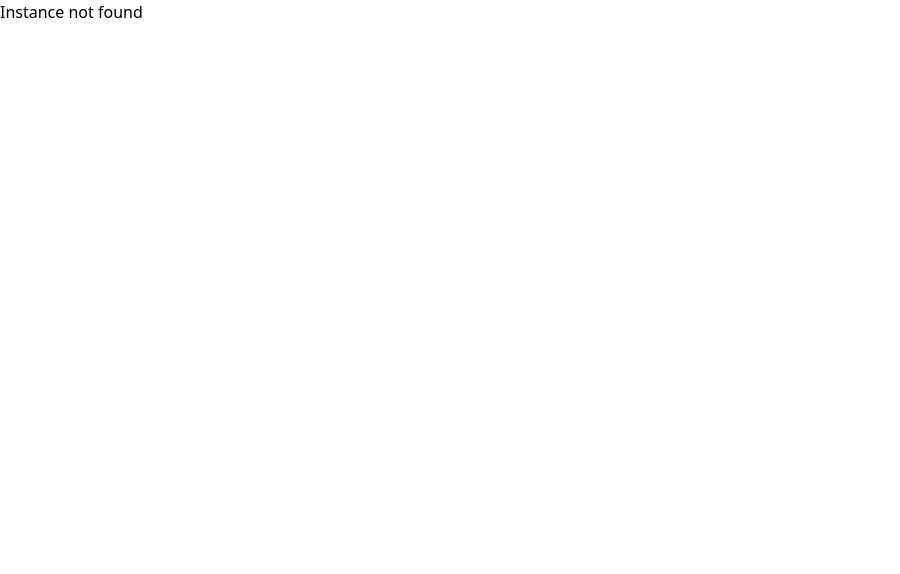
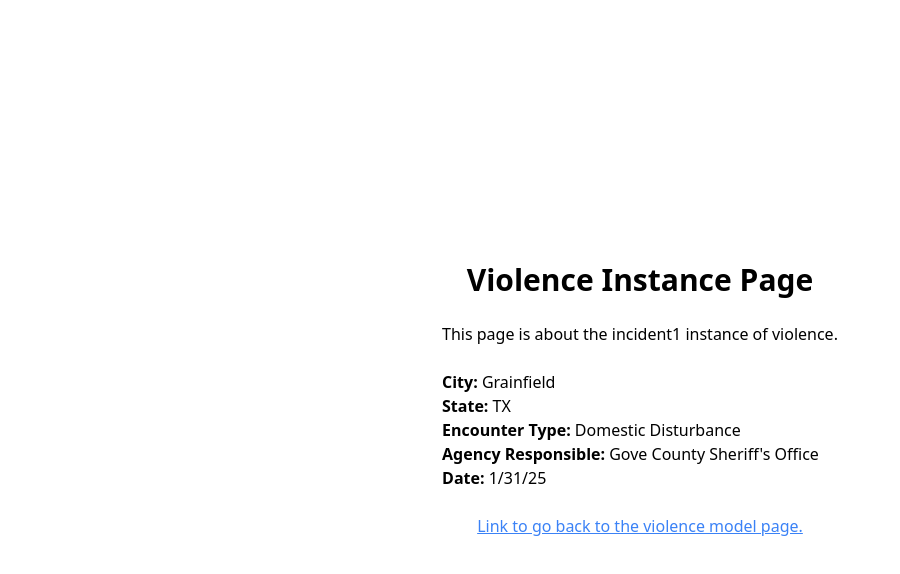
Before and after one commit to gordonworldlee/PoliceIncidents, a Next.js app in the folder justice-watch-frontend/: page /violence/incident1 in a window 1280 px wide. Before the commit this address had no page. Shown: the top 574 px of the page, without its empty margins (0-900 px from the left). Built offline with nearby package versions, Linux system fonts and the light colour scheme.

Commit message:
fixing page

```diff
--- a/justice-watch-frontend/app/violence/[violenceId]/page.tsx
+++ b/justice-watch-frontend/app/violence/[violenceId]/page.tsx
@@ -2,12 +2,11 @@ import Link from "next/link";
 
 interface ViolenceInstance {
   id: string;
-  perpetrator: string;
-  victim: string;
-  action: string;
+  city: string;
+  state: string;
+  encounter_type: string;
+  agency_responsible: string;
   date: string;
-  location: string;
-  details: string;
 }
 
 interface ViolencePageProps {
@@ -21,32 +20,29 @@ export default function ViolenceInstancePage({ params }: ViolencePageProps) {
 
   // This is a mock data structure. In a real application, you'd fetch this data from an API or database
   const violenceInstances: Record<string, ViolenceInstance> = {
-    killchild: {
-      id: "killchild",
-      perpetrator: "Police Officer",
-      victim: "Child",
-      action: "Kill",
-      date: "2025-02-15",
-      location: "City A",
-      details: "Detailed description of the incident involving a child"
+    incident1: {
+      id: "incident1",
+      city: "Grainfield",
+      state: "TX",
+      encounter_type: "Domestic Disturbance",
+      agency_responsible: "Gove County Sheriff's Office",
+      date: "1/31/25"
     },
-    stabmom: {
-      id: "stabmom",
-      perpetrator: "Police Officer",
-      victim: "Mother",
-      action: "Stab",
-      date: "2025-02-14",
-      location: "City B",
-      details: "Detailed description of the incident involving a mother"
+    incident2: {
+      id: "incident2",
+      city: "Austin",
+      state: "TX",
+      encounter_type: "Mental Health/Welfare Check",
+      agency_responsible: "Austin Police Department",
+      date: "2/15/25"
     },
-    hitwoman: {
-      id: "hitwoman",
-      perpetrator: "Police Officer",
-      victim: "Woman",
-      action: "Hit",
-      date: "2025-02-13",
-      location: "City C",
-      details: "Detailed description of the incident involving a woman"
+    incident3: {
+      id: "incident3",
+      city: "Dallas",
+      state: "TX",
+      encounter_type: "Violent Crime",
+      agency_responsible: "Dallas Police Department",
+      date: "3/1/25"
     }
   };
 
@@ -64,12 +60,11 @@ export default function ViolenceInstancePage({ params }: ViolencePageProps) {
         <p>This page is about the {instance.id} instance of violence.</p>
         <br />
         <div className="text-left">
-          <p><strong>Perpetrator:</strong> {instance.perpetrator}</p>
-          <p><strong>Victim:</strong> {instance.victim}</p>
-          <p><strong>Action:</strong> {instance.action}</p>
+          <p><strong>City:</strong> {instance.city}</p>
+          <p><strong>State:</strong> {instance.state}</p>
+          <p><strong>Encounter Type:</strong> {instance.encounter_type}</p>
+          <p><strong>Agency Responsible:</strong> {instance.agency_responsible}</p>
           <p><strong>Date:</strong> {instance.date}</p>
-          <p><strong>Location:</strong> {instance.location}</p>
-          <p><strong>Details:</strong> {instance.details}</p>
         </div>
         <br />
         <p>
--- a/justice-watch-frontend/app/violence/page.tsx
+++ b/justice-watch-frontend/app/violence/page.tsx
@@ -7,18 +7,18 @@ export default function ViolenceModelPage() {
         <h1 className="text-3xl font-bold">Violence Model Page</h1>
         <br />
         <p>
-            <Link className="text-blue-500 underline" href="/violence/killchild">
-              Link to Police kill a child violence Instance
+          <Link className="text-blue-500 underline" href="/violence/incident1">
+            Link to Domestic Disturbance in Grainfield, TX
           </Link>
         </p>
         <p>
-            <Link className="text-blue-500 underline" href="/violence/stabmom">
-              Link to Police stab a person violence Instance
+          <Link className="text-blue-500 underline" href="/violence/incident2">
+            Link to Mental Health Check in Austin, TX
           </Link>
         </p>
         <p>
-            <Link className="text-blue-500 underline" href="/violence/hitwoman">
-            Link to Police hit a woman violence Instance
+          <Link className="text-blue-500 underline" href="/violence/incident3">
+            Link to Violent Crime in Dallas, TX
           </Link>
         </p>
         <br />
```
Lines whose indentation alone changed are shown as unchanged.
